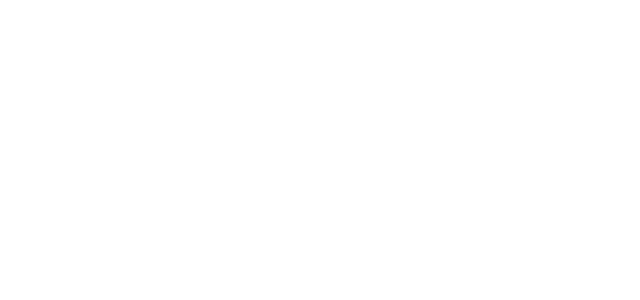
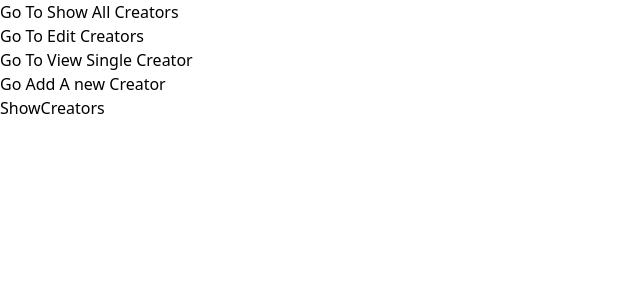
Before and after one commit to kinglaine/creatorverse, a React (Vite) app: page / in a window 1280 px wide. Shown: the top 300 px of the page, without its empty margins (0-640 px from the left). Built offline with nearby package versions, Linux system fonts and the light colour scheme.

Commit message:
feat: at this point user can navigate between pages with react-router-dom

```diff
--- a/src/App.jsx
+++ b/src/App.jsx
@@ -1,11 +1,35 @@
 import './index.css'
+import { BrowserRouter as Router, Routes, Route, Link } from "react-router-dom"
+import AddCreator from './pages/AddCreator'
+import EditCreator from './pages/EditCreator'
+import ShowCreators from './pages/ShowCreators'
+import ViewCreator from './pages/ViewCreator'
 
 function App() {
 
   return (
-    <div>
-
-    </div>
+    <Router>
+      <ul>
+        <li>
+          <Link to='/'>Go To Show All Creators</Link>
+        </li>
+        <li>
+          <Link to='/edit'>Go To Edit Creators</Link>
+        </li>
+        <li>
+          <Link to='/view'>Go To View Single Creator</Link>
+        </li>
+        <li>
+          <Link to='/add'>Go Add A new Creator</Link>
+        </li>
+      </ul>
+      <Routes>
+        <Route path='/' element={<ShowCreators></ShowCreators>}></Route>
+        <Route path='/edit' element={<EditCreator></EditCreator>}></Route>
+        <Route path='/view' element={<ViewCreator></ViewCreator>}></Route>
+        <Route path='/add' element={<AddCreator></AddCreator>}></Route>
+      </Routes>
+    </Router>
   )
 }
 
```
